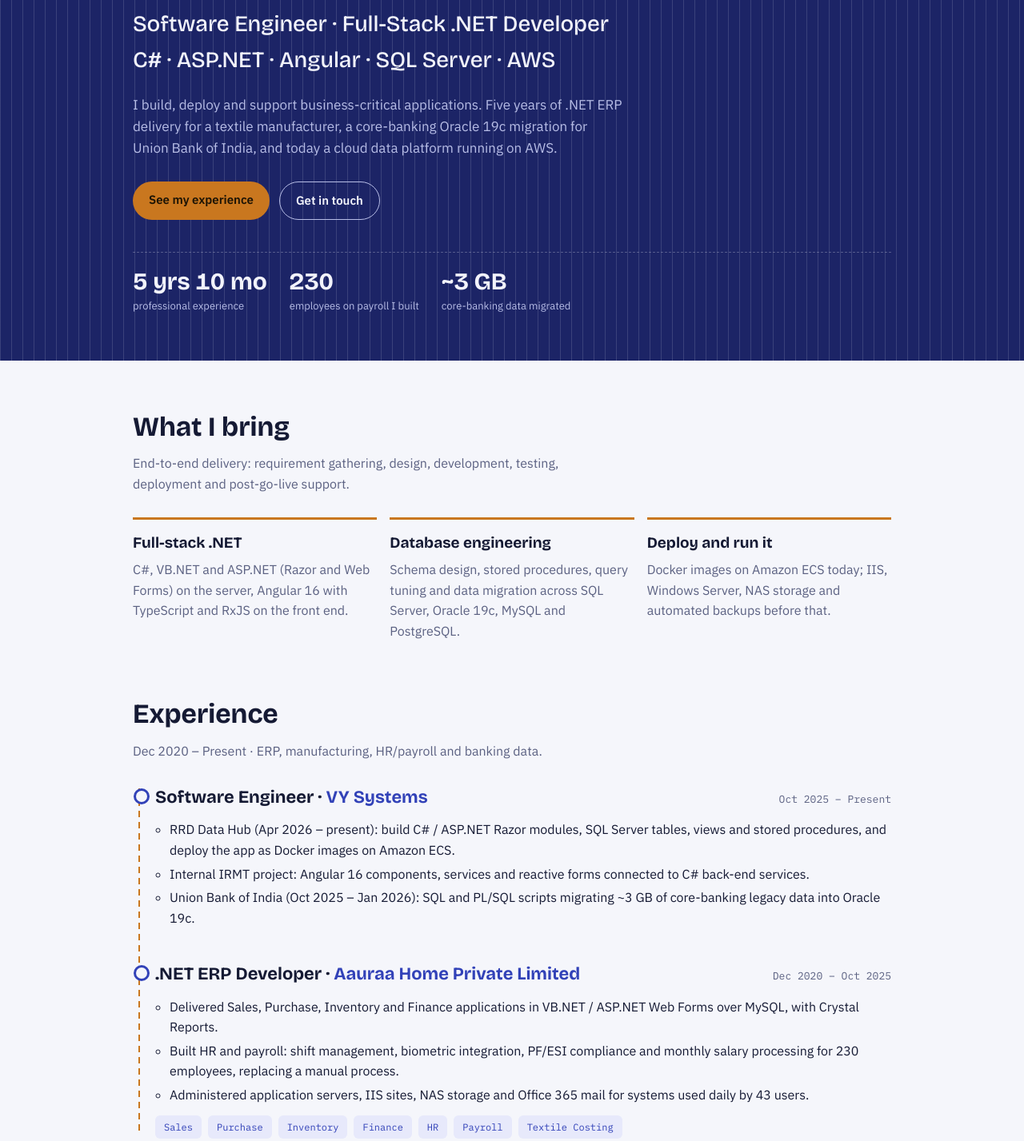
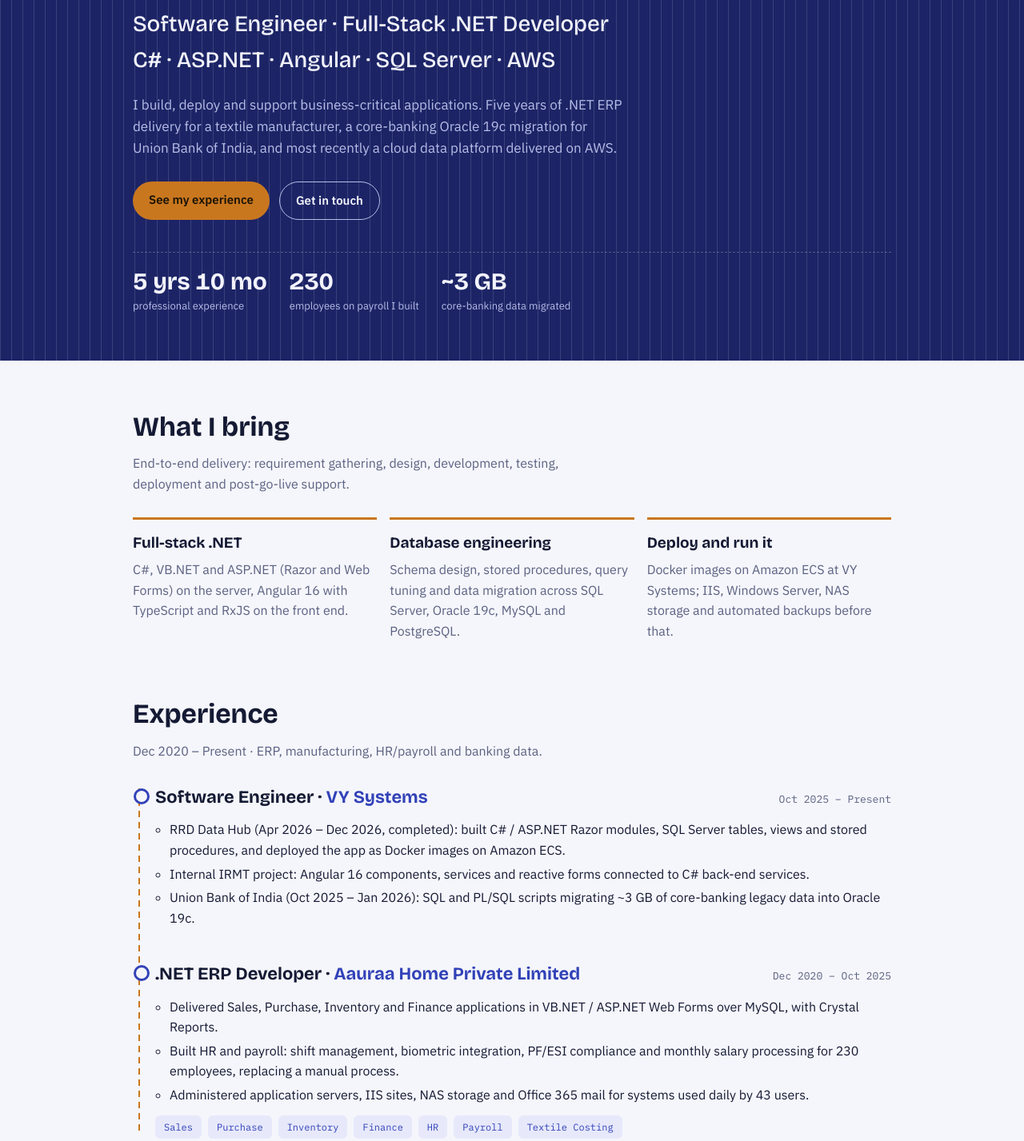
Before and after one commit to ramu39841/ramu39841.github.io, a plain HTML site: page index.html in a window 1280 px wide. Shown: the part 264-1691 px from the top of the page at 80% size. Drawn offline with nearby package versions, Linux system fonts and the light colour scheme.

Commit message:
Update job descriptions and project details in index.html

```diff
--- a/index.html
+++ b/index.html
@@ -178,7 +178,7 @@ footer { padding-block: 40px 32px; color: var(--muted); font-size: 13px; }
     <div class="eyebrow"><span class="dot" aria-hidden="true"></span> Open to full-stack roles · Andhra Pradesh / Chennai / Bengaluru / Hyderabad</div>
     <h1>Ramu M<span class="stitch">.</span></h1>
     <p class="role">Software Engineer · Full-Stack .NET Developer<br>C# · ASP.NET · Angular · SQL Server · AWS</p>
-    <p class="lede">I build, deploy and support business-critical applications. Five years of .NET ERP delivery for a textile manufacturer, a core-banking Oracle 19c migration for Union Bank of India, and today a cloud data platform running on AWS.</p>
+    <p class="lede">I build, deploy and support business-critical applications. Five years of .NET ERP delivery for a textile manufacturer, a core-banking Oracle 19c migration for Union Bank of India, and most recently a cloud data platform delivered on AWS.</p>
     <div class="cta">
       <a class="btn btn-solid" href="#experience">See my experience</a>
       <a class="btn btn-ghost" href="#contact">Get in touch</a>
@@ -207,7 +207,7 @@ footer { padding-block: 40px 32px; color: var(--muted); font-size: 13px; }
         </div>
         <div class="strength">
           <h3>Deploy and run it</h3>
-          <p>Docker images on Amazon ECS today; IIS, Windows Server, NAS storage and automated backups before that.</p>
+          <p>Docker images on Amazon ECS at VY Systems; IIS, Windows Server, NAS storage and automated backups before that.</p>
         </div>
       </div>
     </div>
@@ -224,7 +224,7 @@ footer { padding-block: 40px 32px; color: var(--muted); font-size: 13px; }
             <span class="when">Oct 2025 – Present</span>
           </div>
           <ul>
-            <li>RRD Data Hub (Apr 2026 – present): build C# / ASP.NET Razor modules, SQL Server tables, views and stored procedures, and deploy the app as Docker images on Amazon ECS.</li>
+            <li>RRD Data Hub (Apr 2026 – Dec 2026, completed): built C# / ASP.NET Razor modules, SQL Server tables, views and stored procedures, and deployed the app as Docker images on Amazon ECS.</li>
             <li>Internal IRMT project: Angular 16 components, services and reactive forms connected to C# back-end services.</li>
             <li>Union Bank of India (Oct 2025 – Jan 2026): SQL and PL/SQL scripts migrating ~3 GB of core-banking legacy data into Oracle 19c.</li>
           </ul>
@@ -276,13 +276,13 @@ footer { padding-block: 40px 32px; color: var(--muted); font-size: 13px; }
       <div class="projects">
         <article class="project featured">
           <div class="meta">
-            <span class="label">VY Systems · Apr 2026 – present</span>
+            <span class="label">VY Systems · Apr 2026 – Dec 2026 · Completed</span>
             <h3>RRD Data Hub</h3>
             <div class="stack">C# · ASP.NET Razor · SQL Server · Docker · AWS ECS, ECR, S3, SQS, Batch</div>
             <ul>
               <li>Built SQL Server tables, views and stored procedures for high-volume data ingestion, validation and reporting, and tuned slow queries.</li>
               <li>Developed a containerised AWS Batch ETL job, triggered by SQS messages from S3 uploads, that turns CSV/Excel data into flat files for Power BI.</li>
-              <li>Package the app as Docker images in Amazon ECR and deploy them to ECS behind a load balancer in a private VPC, with SAML SSO through Amazon Cognito.</li>
+              <li>Packaged the app as Docker images in Amazon ECR and deployed them to ECS behind a load balancer in a private VPC, with SAML SSO through Amazon Cognito.</li>
             </ul>
           </div>
         </article>
```
